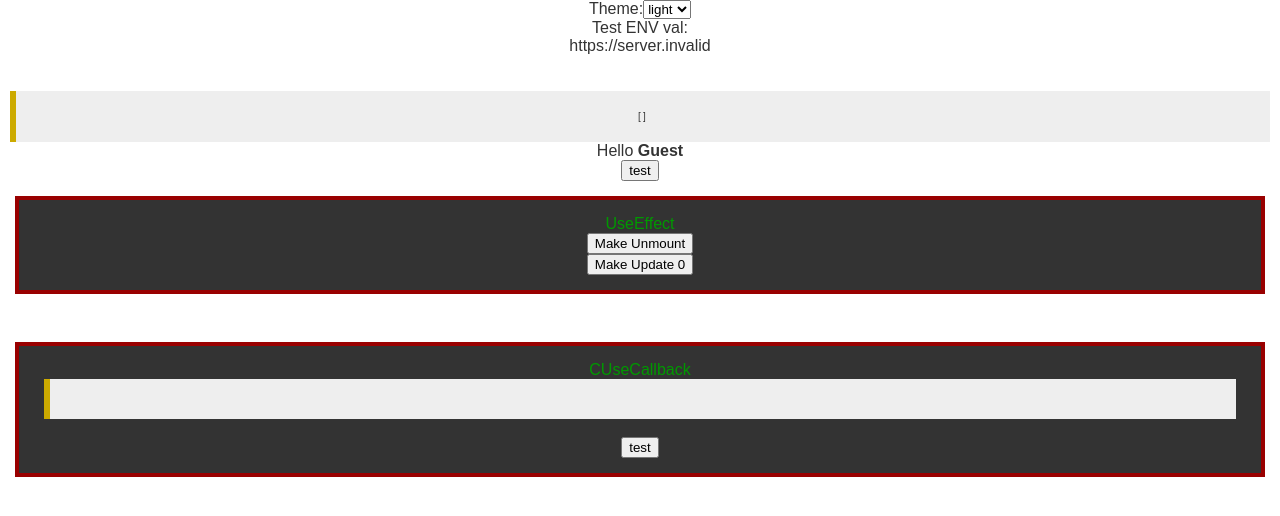
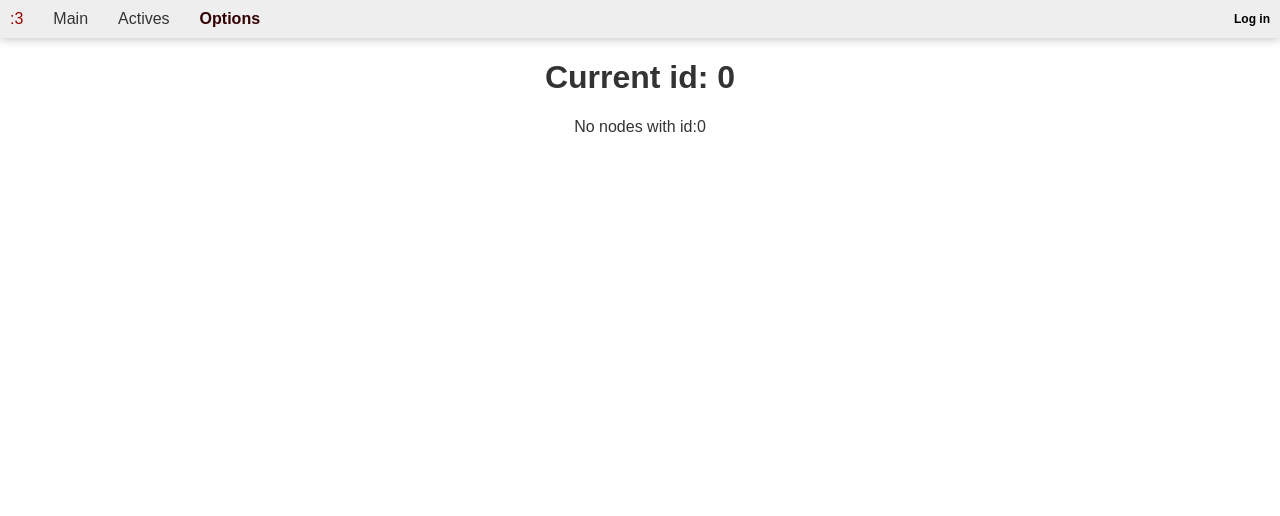
Before and after one commit to PenekJD/homesite, a React (Create React App) app in the folder frontend/: page /options/0 in a window 1280 px wide. Shown: the top 516 px of the page. Built offline with nearby package versions, Linux system fonts and the light colour scheme; no server answers.

Commit message:
Add header and react-router-dom pages

```diff
--- a/frontend/package.json
+++ b/frontend/package.json
@@ -12,6 +12,7 @@
     "@types/react-dom": "^18.2.6",
     "react": "^18.2.0",
     "react-dom": "^18.2.0",
+    "react-router-dom": "^6.14.1",
     "react-scripts": "5.0.1",
     "typescript": "^4.9.5",
     "web-vitals": "^2.1.4"
--- a/frontend/src/App.css
+++ b/frontend/src/App.css
@@ -1,4 +1,6 @@
 /* Common app styles */
+a { text-decoration: none; }
+
 .App {
   min-height:100vh;
   text-align: center;
@@ -11,6 +13,70 @@
   color:#eee;
 }
 
+/* Header */
+.appHeader {
+  display: flex;
+  flex-direction: row;
+  justify-content: space-between;
+  margin-bottom:10px;
+  box-shadow: 0 0 10px rgba(0,0,0,0.3);
+
+  background-color:#eee;
+}
+.dark .appHeader {
+  background-color:#222;
+}
+
+/* Main menu */
+nav.main-menu {
+  display: flex;
+  flex-direction: row;
+  gap: 10px;
+}
+
+nav.main-menu > a {
+  transition: 0.3s;
+  padding:10px;
+  cursor: pointer;
+  color:#333;
+}
+.dark nav.main-menu > a {
+  color:#eee;
+}
+
+nav.main-menu > a:hover {
+  color: #900;
+}
+.dark nav.main-menu > a:hover {
+  color: #f90;
+}
+
+nav.main-menu > a.active {
+  font-weight:bold;
+  color:#300;
+}
+.dark nav.main-menu > a.active {
+  color:#fff;
+}
+
+.logIn {
+  display:flex;
+  align-items: center;
+  padding: 10px;
+}
+.logIn > a {
+  transition: 0.3s;
+  font-weight: bold;
+  font-size: 12px;
+  color:#000;
+}
+.logIn > a:hover {
+  color:rgb(55, 78, 192);
+}
+.dark .logIn > a { color:#fff; }
+.dark .logIn > a:hover { color:#f90; }
+
+/* Details */
 .code-area {
   padding: 20px;
   margin-left: 10px;
--- a/frontend/src/App.tsx
+++ b/frontend/src/App.tsx
@@ -1,11 +1,17 @@
 import React, { useEffect, useState } from 'react';
+
+import { BrowserRouter, Route, Routes } from 'react-router-dom';
+
 import './App.css';
 import Card from './components/Card';
-import ThemeSwitcher from './components/ThemeSwitcher';
 import IUser from './interfaces/IUser';
 import UserContext from './context/UserContext';
 import CUseEffect from './components/CUseEffect';
 import CUseCallback from './components/CUseCallback';
+import Header from './components/Header';
+import Options from './components/pages/Options';
+import Option from './components/pages/Option';
+import Login from './components/pages/Login';
 
 
 
@@ -52,17 +58,33 @@ function App() {
   return (
     <UserContext.Provider value={ { user, setUser } }>
       <div className={ 'App '+' '+theme }>
-        <ThemeSwitcher theme={theme} setTheme={changeTheme}></ThemeSwitcher>
+
+        <BrowserRouter>
+          <Header />
+          <Routes>
+            <Route path="/" element={ <b>WELCOME</b> }/>
+            <Route path="/login" element={ <Login /> }/>
+            <Route path="/options" element={<Options theme={theme} setTheme={changeTheme} />}/>
+              <Route path="/options/:id" element={ <Option /> } />
+            <Route path="/main"
+            element={<>
               <div>Test ENV val:</div>
               <div>{backendUrl}</div>
               <br />
               <br />
               <Card val={"Hello"} dec={ JSON.stringify(serverResp) } func={ loadInfo }></Card>
+            </>} />
+            <Route path="/actives"
+            element={<>
               <br />
               { activeUE && (<CUseEffect setOff={setActiveUE}></CUseEffect>) }
               { !activeUE && ( <button onClick={ ()=>{ setActiveUE(true) } }>Mount UseEffect Component</button> ) }
               <br />
               <CUseCallback></CUseCallback>
+            </>} />
+          </Routes>
+        </BrowserRouter>
+
       </div>
     </UserContext.Provider>
   );
--- /dev/null
+++ b/frontend/src/components/Header.tsx
@@ -0,0 +1,20 @@
+import { NavLink } from 'react-router-dom';
+
+export default function Header() {
+
+  //NavLink has cool feature as adding active-class name for link (it's simplify fast style creation of menu)
+
+  return (
+    <div className="appHeader">
+      <nav className="main-menu">
+        <NavLink to="">:3</NavLink>
+        <NavLink to="./main" >Main</NavLink>
+        <NavLink to="./actives">Actives</NavLink>
+        <NavLink to="./options">Options</NavLink>
+      </nav>
+      <div className="logIn">
+        <NavLink to="./login">Log in</NavLink>
+      </div>
+    </div>
+  )
+}
--- a/frontend/src/components/ThemeSwitcher.tsx
+++ b/frontend/src/components/ThemeSwitcher.tsx
@@ -1,5 +1,3 @@
-import { useEffect } from "react";
-
 interface ThemeSwitcherInterface {
   theme:string,
   setTheme: any
@@ -9,6 +7,7 @@ function ThemeSwitcher( { theme, setTheme }:ThemeSwitcherInterface ) {
 
   return (
     <>
+      <div>
         Theme:
         <select
           value={theme}
@@ -19,6 +18,7 @@ function ThemeSwitcher( { theme, setTheme }:ThemeSwitcherInterface ) {
           <option>dark</option>
           <option>light</option>
         </select>
+      </div>
     </>
   )
 }
--- /dev/null
+++ b/frontend/src/components/pages/Login.tsx
@@ -0,0 +1,10 @@
+
+const Login = () => {
+  return (
+    <>
+      Login page
+    </>
+  )
+}
+
+export default Login;
--- /dev/null
+++ b/frontend/src/components/pages/Option.tsx
@@ -0,0 +1,39 @@
+import { useEffect, useState } from "react";
+import { useParams } from "react-router-dom";
+
+
+export default function Option() {
+
+  const backendUrl: string = process.env.REACT_APP_HOST_SERVER+'' || 'https://localhost:8888';
+
+  const {id} = useParams();
+
+  let [obj, setObj] = useState({desc:""});
+
+  const getInfo = () => {
+    fetch(`${backendUrl}/options/${id}`)
+    .then( resp => resp.json() )
+    .then( data => { setObj(data) } )
+    .catch( err => {
+      console.log('CONNECTION ERROR');
+      console.log(err);
+    })
+    .finally( () => {
+
+    } );
+  }
+
+  useEffect( () => {
+    getInfo();
+  }, [] )
+
+  return (
+    <>
+      <h1>Current id: {id}</h1>
+      <div>
+        {obj.desc ? obj.desc : `No nodes with id:${id}` }
+      </div>
+    </>
+  )
+
+}
--- /dev/null
+++ b/frontend/src/components/pages/Options.tsx
@@ -0,0 +1,45 @@
+import { useEffect, useState, useCallback } from "react"
+import ThemeSwitcher from "../ThemeSwitcher"
+import { NavLink } from "react-router-dom"
+
+interface ThemeSwitcherInterface {
+  theme:string,
+  setTheme: any
+}
+
+interface Product {
+  title: string
+  id: number
+}
+
+export default function Options({theme, setTheme}:ThemeSwitcherInterface) {
+
+  const backendUrl: string = process.env.REACT_APP_HOST_SERVER+'' || 'https://localhost:8888';
+
+  const [list, setList]:
+  [ Array<Product>, React.Dispatch<React.SetStateAction<Array<Product>>>]
+  = useState([{title:'', id:0}])
+
+  const getProducts = () => {
+    console.log("GET");
+    fetch(`${backendUrl}/products`)
+    .then( resp => resp.json() )
+    .then( data => { setList(data) } )
+  };
+
+  useEffect( () => {
+    console.log("DID MOUNT");
+    getProducts();
+  }, [] );
+
+  return (
+    <>
+      <ThemeSwitcher theme={theme} setTheme={setTheme}></ThemeSwitcher>
+      <div>
+          { list.length && list.map( el => {
+            return <NavLink key={el.id} to={"./"+el.id}>{el.title}</NavLink>
+          })}
+      </div>
+    </>
+  )
+}
```
Also changed, not shown: 2 other files (tests, documents, lock files or other folders). Lines whose indentation alone changed are shown as unchanged.
